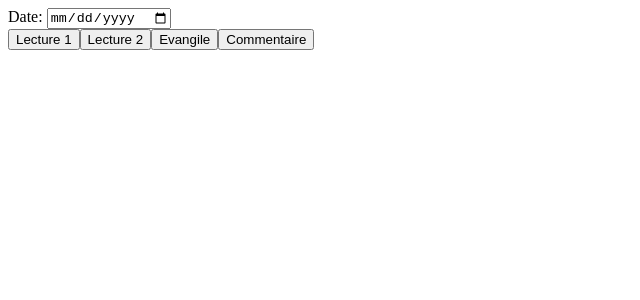
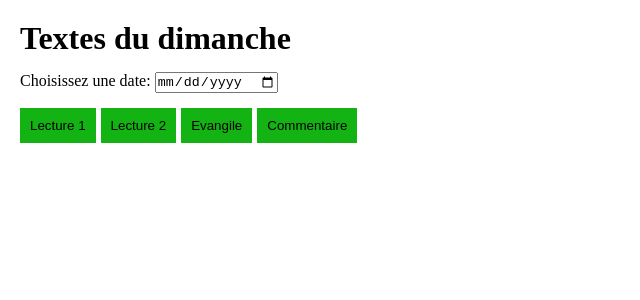
Before and after one commit to Barnab1/SundayText, a React (Vite) app in the folder churchText/: page / in a window 1280 px wide. Shown: the top 300 px of the page, without its empty margins (0-640 px from the left). Built offline with nearby package versions, Linux system fonts and the light colour scheme.

Commit message:
Second stable version, I added comment on one sunday text and allow them to get displayed

```diff
--- a/churchText/src/App.css
+++ b/churchText/src/App.css
@@ -0,0 +1,40 @@
+*{
+    margin:0;
+    padding: 0;
+    box-sizing: border-box;
+}
+
+.main-part{
+    margin: 20px;
+    padding: 0;
+}
+.header{
+margin-bottom: 10px;
+display: flex;
+flex-direction: column;
+gap: 15px;
+}
+
+.main .content{
+    display: flex;
+    flex-direction: column;
+    gap: 10px;
+}
+
+.content .lecture-text{
+    line-height: 1.6;
+    width: 50%;
+    margin-top: 10px;
+}
+
+.btn{
+    background-color: rgb(19, 179, 19);
+    border: none;
+    padding: 10px;
+    margin-right: 5px;
+}
+
+.btn:hover{
+    background-color: rgb(12, 130, 12);
+    cursor: pointer;
+}
--- a/churchText/src/App.jsx
+++ b/churchText/src/App.jsx
@@ -1,21 +1,27 @@
 import sundayText from './assets/sundayText';
 import {useState} from 'react';
+import './App.css';
 /**
  * Display the fixed top buttons
  */
 const Header = ({eventDate, eventLecture})=>{
   return (
-    <div>
-      <form>
-        <label htmlFor='date'>Date: </label>
+    <div className='header'>
+      <div>
+        <h1>Textes du dimanche</h1>
+      </div>
+
+      <form className="date-form" onSubmit={e=> e.preventDefault()}>
+
+        <label htmlFor='date'>Choisissez une date: </label>
         <input type="date" id='date' onChange= {eventDate} />
       </form>
 
-      <div>
-        <button className="btn" onClick={() => eventLecture('lecture1')}>Lecture 1</button>
-        <button className="btn" onClick={() => eventLecture('lecture2')}>Lecture 2</button>
-        <button className="btn" onClick={() => eventLecture('evangile')}>Evangile</button>
-        <button className="btn" onClick={() => eventLecture('commentaire')}>Commentaire</button>
+      <div className="button-group">
+        <button className="btn" type="button" onClick={() => eventLecture('lecture1')}>Lecture 1</button>
+        <button className="btn" type="button" onClick={() => eventLecture('lecture2')}>Lecture 2</button>
+        <button className="btn" type="button" onClick={() => eventLecture('evangile')}>Evangile</button>
+        <button className="btn" type="button" onClick={() => eventLecture('commentaire')}>Commentaire</button>
       </div>
     </div>
   )
@@ -52,11 +58,13 @@ function App() {
      setEvangile(dayText.lectures?.evangile);
 
      setCommentaire(dayText.lectures?.commentaire);
+
      setLecture(dayText.lectures?.lecture1) ;
      setRefLecture(dayText.references?.lecture1);
+
      setError('');
     }else{
-      setError('Aucun texte disponible pour cette date');
+      setError('Ce texte n\'est pas disponible pour cette date');
       setFirstLecture('');
       setSecondLecture('');
       setEvangile('');
@@ -71,7 +79,7 @@ function App() {
   }
 
   return (
-    <div>
+    <div className='main-part'>
       <Header eventDate={(e)=> handleDateChange(e.target.value)}
       eventLecture={(val)=>{
        if(val === 'lecture1'){
@@ -94,12 +102,12 @@ function App() {
 
       }}/>
 
-        <div>
-          {refLecture && <p>Références: <strong> {refLecture} </strong></p>}
+        <div className="content">
+          {refLecture && <p className="reference-text">Références: <strong> {refLecture} </strong></p>}
 
-          <p>{lecture}</p>
+          <p className="lecture-text">{lecture}</p>
 
-          {error && <p>{error}</p>}
+          {error && <p className="error-text">{error}</p>}
         </div>
     </div>
 
--- a/churchText/src/assets/sundayText.js
+++ b/churchText/src/assets/sundayText.js
@@ -17,7 +17,7 @@ const sundayText = [
             "lecture1":"Le Seigneur est un juge qui se montre impartial envers les personnes. Il ne défavorise pas le pauvre, il écoute la prière de l’opprimé. Il ne méprise pas la supplication de l’orphelin, ni la plainte répétée de la veuve. Celui dont le service est agréable à Dieu sera bien accueilli, sa supplication parviendra jusqu’au ciel. La prière du pauvre traverse les nuées ; tant qu’elle n’a pas atteint son but, il demeure inconsolable. Il persévère tant que le Très-Haut n’a pas jeté les yeux sur lui, ni prononcé la sentence en faveur des justes et rendu justice.",
             "lecture2":"Bien-aimé, je suis déjà offert en sacrifice, et le moment de mon départ est venu. J’ai mené le bon combat, j’ai achevé ma course, j’ai gardé la foi. Désormais, la couronne de justice m’est réservée ; le Seigneur, le juste Juge, me la remettra en ce jour-là, et non seulement à moi, mais aussi à tous ceux qui auront désiré avec amour sa Manifestation glorieuse. La première fois que j’ai présenté ma défense, personne ne m’a soutenu : tous m’ont abandonné. Que cela ne soit pas retenu contre eux. Le Seigneur, lui, m’a assisté. Il m’a rempli de force pour que, par moi, la proclamation de l’Évangile s’accomplisse jusqu’au bout et que toutes les nations l’entendent. J’ai été arraché à la gueule du lion ; le Seigneur m’arrachera encore à tout ce qu’on fait pour me nuire. Il me sauvera et me fera entrer dans son Royaume céleste. À lui la gloire pour les siècles des siècles. Amen.",
             "evangile":"À l’adresse de certains qui étaient convaincus d’être justes et qui méprisaient les autres, Jésus dit la parabole que voici :« Deux hommes montèrent au Temple pour prier. L’un était pharisien, et l’autre, publicain (c’est-à-dire un collecteur d’impôts). Le pharisien se tenait debout et priait en lui-même : ‘Mon Dieu, je te rends grâce parce que je ne suis pas comme les autres hommes – ils sont voleurs, injustes, adultères –, ou encore comme ce publicain. Je jeûne deux fois par semaine et je verse le dixième de tout ce que je gagne.’ Le publicain, lui, se tenait à distance et n’osait même pas lever les yeux vers le ciel ; mais il se frappait la poitrine, en disant : ‘Mon Dieu, montre-toi favorable au pécheur que je suis !’ Je vous le déclare : quand ce dernier redescendit dans sa maison, c’est lui qui était devenu un homme juste, plutôt que l’autre. Qui s’élève sera abaissé ; qui s’abaisse sera élevé.",
-            "commentaire":""
+            "commentaire":"Ces textes nous invitent à réfléchir sur l'humilité et la justice. Dans la première lecture, nous voyons que Dieu écoute la prière des humbles et des opprimés, soulignant l'importance de la persévérance dans la foi. La deuxième lecture nous rappelle que le véritable succès spirituel vient de mener une vie fidèle et juste, même face à l'adversité. Enfin, l'Évangile nous présente une parabole qui illustre la différence entre l'orgueil et l'humilité dans la prière. Le pharisien, confiant en sa propre justice, se compare aux autres, tandis que le publicain reconnaît son péché et demande la miséricorde de Dieu. Jésus conclut que c'est le publicain, humble et repentant, qui est justifié devant Dieu. Ces lectures nous encouragent à adopter une attitude d'humilité et de confiance en la miséricorde divine."
         }
     }
 ];
```
